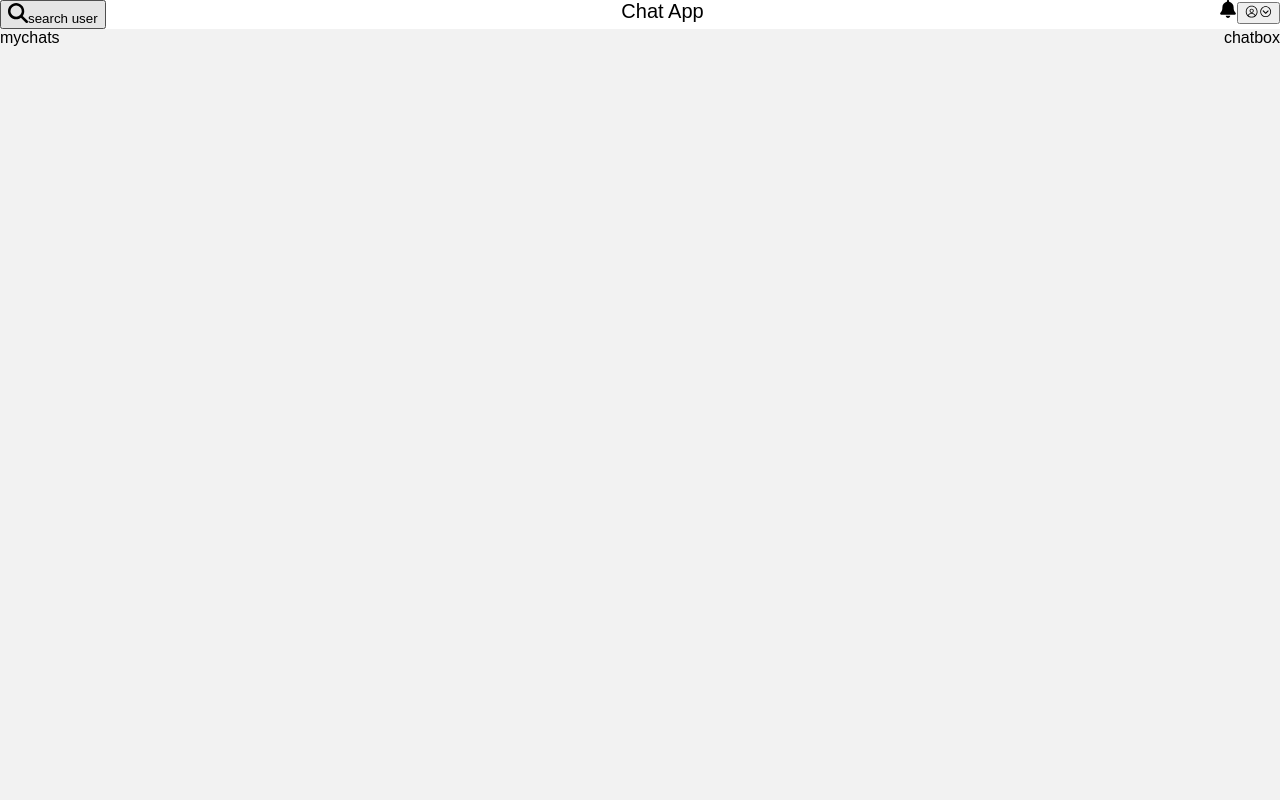
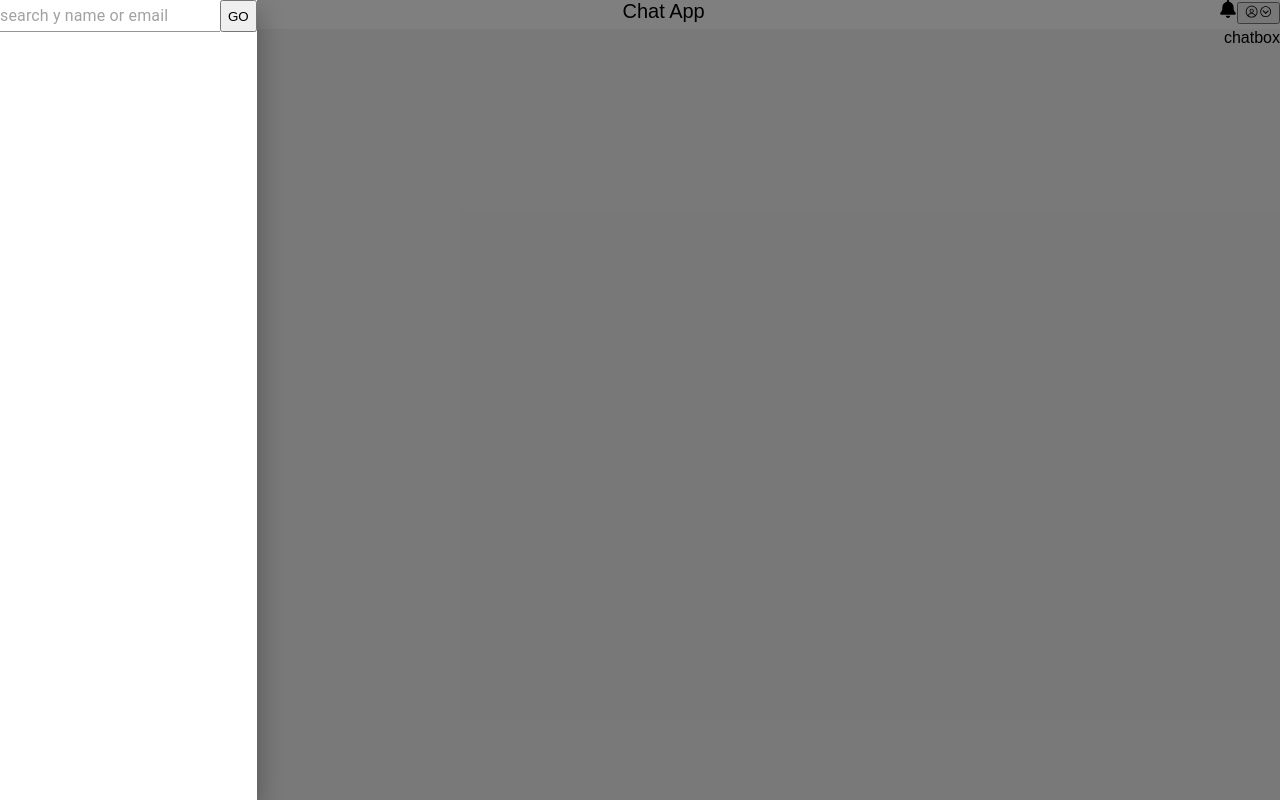
Before and after one commit to soumya-maheshwari/ChatConnect, a React (Create React App) app in the folder app/: page /chat_page in a window 1280 px wide. Built offline with nearby package versions, Linux system fonts and the light colour scheme.

Commit message:
changes in profile modal

```diff
--- a/app/src/components/ChatPage/Sidebar/Sidebar.jsx
+++ b/app/src/components/ChatPage/Sidebar/Sidebar.jsx
@@ -1,23 +1,37 @@
-import React from "react";
+import React, { useEffect, useState } from "react";
 import { Button, Tooltip } from "react-bootstrap";
 import search_icon from "../../../assets/search.svg";
 import "./sidebar.css";
-import { Menu, MenuItem } from "@mui/material";
+import { Input, Menu, MenuItem } from "@mui/material";
 import bell from "../../../assets/bell.svg";
-import { useSelector } from "react-redux";
 import { IoIosArrowDropdown } from "react-icons/io";
 import { RxAvatar } from "react-icons/rx";
 import ProfileModal from "../profileModal/ProfileModal";
 import { useNavigate } from "react-router-dom";
+import { SwipeableDrawer } from "@mui/material";
+import { Box } from "@mui/material";
+import { ToastContainer, toast } from "react-toastify";
+import "react-toastify/dist/ReactToastify.css";
+import axios from "axios";
+import UserList from "../../../components/ChatPage/Sidebar/UserList/UserList";
 
 const Sidebar = () => {
   // let isUerLoggedIn = localStorage.getItem("access token") ? true : false;
+
+  // const userInfo = JSON.parse(localStorage.getItem("user token"));
   const navigate = useNavigate();
+
   const [anchorEl, setAnchorEl] = React.useState(null);
+  const [search, setSearch] = useState("");
+  const [searchResult, setSearchResult] = useState([]);
+  const [loading, setLoading] = useState(false);
+  const [user, setUser] = useState();
   const open = Boolean(anchorEl);
+
   const handleClick = (event) => {
     setAnchorEl(event.currentTarget);
   };
+
   const handleClose = () => {
     setAnchorEl(null);
   };
@@ -29,18 +43,80 @@ const Sidebar = () => {
     console.log("logout succcessful");
     return navigate("/");
   };
-  const sm = useSelector((state) => state.chat);
+
+  useEffect(() => {
+    const userInfo = localStorage.getItem("access token");
+
+    setUser(userInfo);
+    console.log(user);
+
+    if (!userInfo) {
+      // navigate("/");
+    }
+  }, [user]);
+  const handleSearch = (e) => {
+    setSearch(e.target.value);
+    console.group(search);
+  };
+
+  const handleUserSearch = async () => {
+    if (!search) {
+      toast.error("Please Enter something to search", {
+        position: "top-right",
+        theme: "DARK",
+        autoClose: 5000,
+        hideProgressBar: false,
+        closeOnClick: true,
+        pauseOnHover: true,
+        draggable: true,
+      });
+      return;
+    }
+    try {
+      setLoading(true);
+
+      const config = {
+        headers: {
+          Authorization: `Bearer ${user}`,
+        },
+      };
+      console.log(config);
+
+      const { data } = await axios.get(
+        `http://localhost:5000/api/all_users?search=${search}}`
+      );
+      console.log(data);
+      setLoading(false);
+      setSearchResult(data);
+    } catch (error) {
+      console.log(error);
+      toast.error("Failed to Load the Search Results", {
+        position: "top-right",
+        theme: "DARK",
+        autoClose: 5000,
+        hideProgressBar: false,
+        closeOnClick: true,
+        pauseOnHover: true,
+        draggable: true,
+      });
+    }
+  };
+  // const sm = useSelector((state) => state.chat);
 
   return (
     <>
       <div className="sidebar">
-        <Tooltip title="search users to chat" placement="bottom-end">
+        <Tooltip
+          title="search users to chat"
+          placement="bottom-end"
+          // onOpen={handleClick}
+          // onClose={handleClose}
+        >
           <Button className="btn">
             <img src={search_icon} alt="search" className="search" />
-            search user
+            Search user
           </Button>
         </Tooltip>
-
         <div className="title">Chat App</div>
         <div className="menu">
           <img src={bell} className="bell" alt="" />
@@ -75,7 +151,26 @@ const Sidebar = () => {
             <MenuItem onClick={handleLogout}>Logout</MenuItem>
           </Menu>
         </div>
+
+        {/* <div className="side-drawer"></div> */}
       </div>
+      <SwipeableDrawer placement="left" anchor="left" open="false">
+        <Box display={"flex"} pb={2}>
+          <Input
+            placeholder="search y name or email"
+            maxRows={2}
+            value={search}
+            onChange={handleSearch}
+          ></Input>
+          <Button onClick={handleUserSearch}>GO</Button>
+        </Box>
+        {loading
+          ? "errrorr"
+          : searchResult.map((user) => {
+              <UserList key={user._id} user={user} />;
+            })}
+      </SwipeableDrawer>
+      <ToastContainer />
     </>
   );
 };
--- /dev/null
+++ b/app/src/components/ChatPage/Sidebar/UserList/UserList.jsx
@@ -0,0 +1,17 @@
+import React from "react";
+import { Box } from "@mui/material";
+import { useSelector } from "react-redux";
+const UserList = () => {
+  const sm = useSelector((state) => state.auth);
+
+  return (
+    <div>
+      <Box display={"flex"} bgcolor={"red"}>
+        <p>{sm.user.name}</p>
+        <p>{sm.user.email}</p>
+      </Box>
+    </div>
+  );
+};
+
+export default UserList;
--- a/app/src/components/ChatPage/profileModal/ProfileModal.jsx
+++ b/app/src/components/ChatPage/profileModal/ProfileModal.jsx
@@ -1,23 +1,32 @@
-import React, { useState, useEffect } from "react";
-import { Box, Typography, Button, Modal } from "@mui/material";
-import { useNavigate } from "react-router-dom";
-import { useDispatch, useSelector } from "react-redux";
+import * as React from "react";
+import Box from "@mui/material/Box";
+import Button from "@mui/material/Button";
+import Typography from "@mui/material/Typography";
+import Modal from "@mui/material/Modal";
+import { useSelector } from "react-redux";
 
-const ProfileModal = () => {
-  const navigate = useNavigate();
+const style = {
+  position: "absolute",
+  top: "50%",
+  left: "50%",
+  transform: "translate(-50%, -50%)",
+  width: 400,
+  bgcolor: "background.paper",
+  border: "2px solid #000",
+  boxShadow: 24,
+  p: 4,
+};
+
+export default function BasicModal() {
+  let isUerLoggedIn = localStorage.getItem("access token");
+  // console.log(isUerLoggedIn);
+
+  const sm = useSelector((state) => state.auth);
+  // console.log(sm);
+
   const [open, setOpen] = React.useState(false);
   const handleOpen = () => setOpen(true);
   const handleClose = () => setOpen(false);
-  const [loggedInuser, setLoggedInUser] = useState();
-  let isUerLoggedIn = localStorage.getItem("access token");
-  // console.log(isUerLoggedIn);
-  const config = {
-    headers: {
-      Authorization: `Bearer ${isUerLoggedIn}`,
-    },
-  };
-  const sm = useSelector((state) => state.auth);
-  console.log(sm);
 
   return (
     <>
@@ -29,32 +38,27 @@ const ProfileModal = () => {
           aria-labelledby="modal-modal-title"
           aria-describedby="modal-modal-description"
         >
-          <Box>
-            <Typography
-              id="modal-modal-title"
-              variant="h6"
-              component="h2"
-              style={{ marginTop: "200px" }}
-            >
-              {/* {isUerLoggedIn ? "shdj" : "wdlj"}
-               */}
-
-              {/* {sm.isError}
-               */}
-              <div>Name :{sm.user.name}</div>
-
-              <div>UserName :{sm.user.username}</div>
-              <div>Email :{sm.user.email}</div>
+          <Box sx={style}>
+            <Typography id="modal-modal-title" variant="h6" component="h2">
+              Name : {sm.user.name}
             </Typography>
             <Typography
               id="modal-modal-description"
               sx={{ mt: 2 }}
-            ></Typography>
+              padding={"12px"}
+            >
+              Username :{sm.user.username}
+            </Typography>
+            <Typography
+              id="modal-modal-description"
+              sx={{ mt: 2 }}
+              padding={"12px"}
+            >
+              Email :{sm.user.email}
+            </Typography>
           </Box>
         </Modal>
       </div>
     </>
   );
-};
-
-export default ProfileModal;
+}
--- a/app/src/components/login/Login.jsx
+++ b/app/src/components/login/Login.jsx
@@ -21,6 +21,7 @@ const Login = () => {
   const [password, setPassword] = useState("");
   const [validMail, setValidMail] = useState(false);
   const [bool, setBool] = useState(false);
+
   const sm = useSelector((state) => state.auth);
   console.log(sm);
 
@@ -39,6 +40,7 @@ const Login = () => {
   const handleShowHide = () => {
     setShow(!show);
   };
+
   const handleEmail = (e) => {
     setEmail(e.target.value);
   };
@@ -102,10 +104,12 @@ const Login = () => {
       }
     }
   }, [sm]);
+
   return (
     <>
       <div className="container">
         {/* <h2>Login Form</h2> */}
+
         <form action="" onSubmit={handleSubmit}>
           <div className="form-group">
             <label for="email">Email Address</label>
@@ -119,6 +123,7 @@ const Login = () => {
               required
               onChange={handleEmail}
             />
+
             <p id="wrong-email">Invalid Email Address</p>
           </div>
           <div className="form-group">
```
Also changed, not shown: app/src/components/ChatPage/Sidebar/UserList/userList.css (added).
